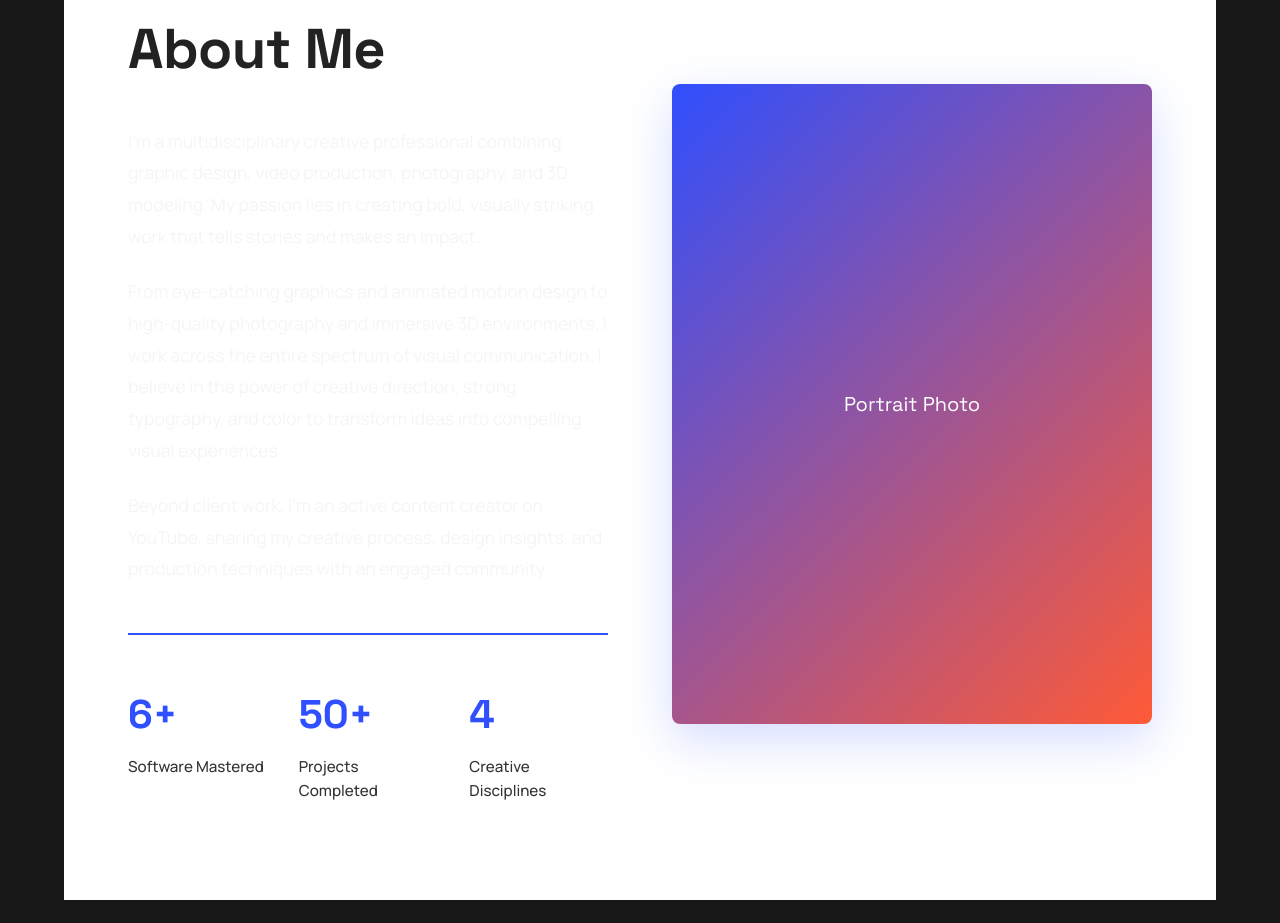
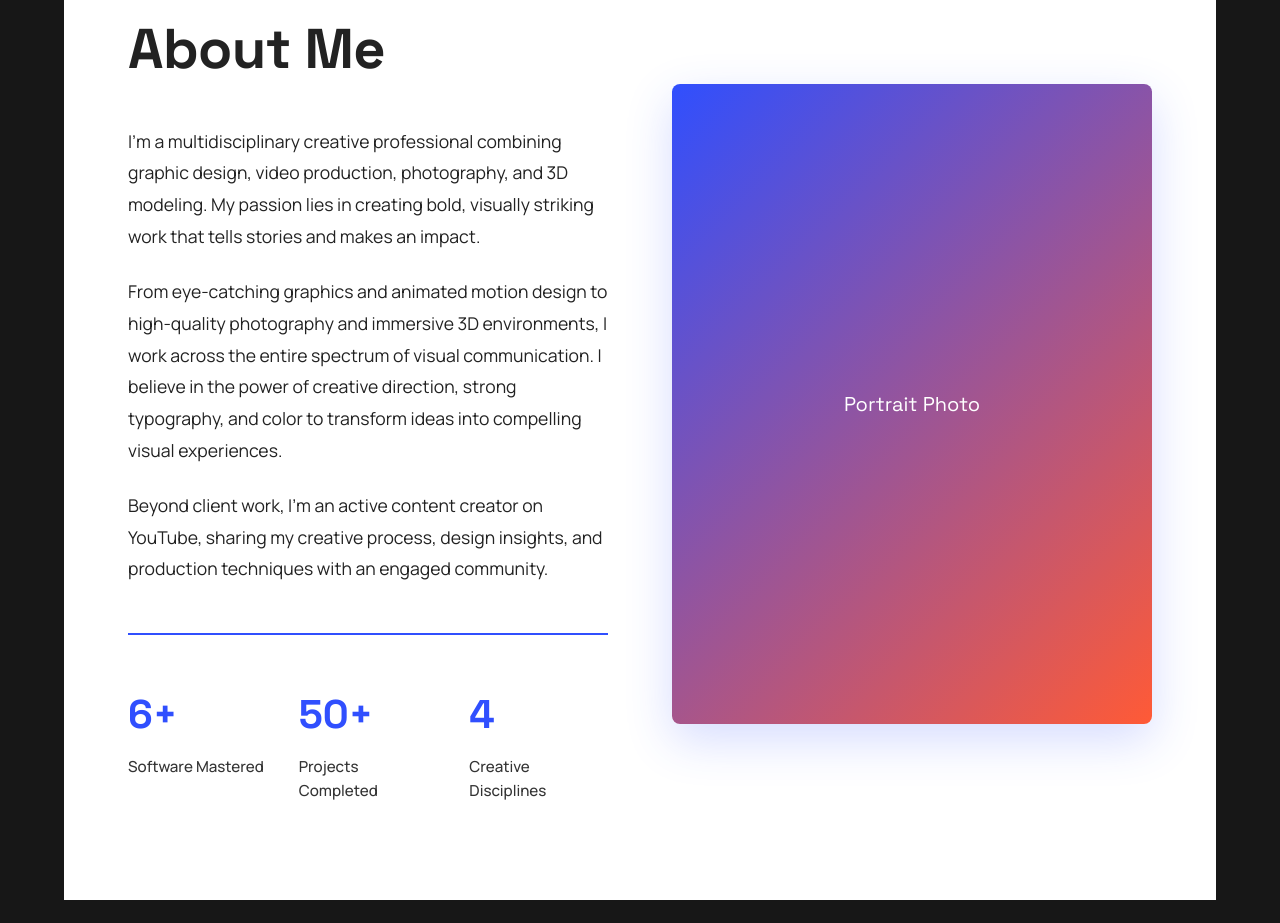
Before and after one commit to martynamarzena/martynamarzena.github.io, a React (Vite) app: page / in a window 1280 px wide. Shown: the part 1180-2103 px from the top of the page. Built offline with nearby package versions, Linux system fonts and the light colour scheme.

Commit message:
Poprawka v3?

```diff
--- a/src/components/About.css
+++ b/src/components/About.css
@@ -98,3 +98,7 @@
     color: #222222;
   }
 }
+
+section#about .about-text p {
+  color: #222222 !important;
+}
```
